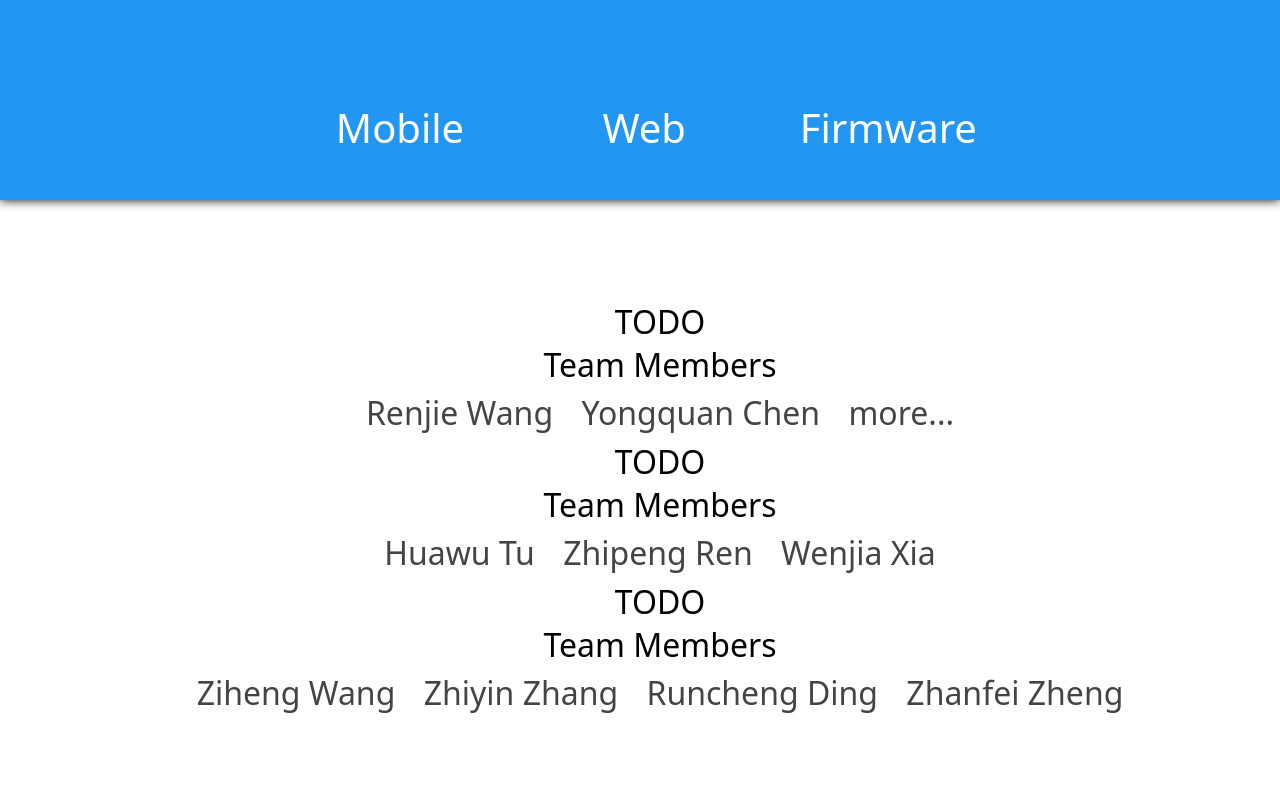
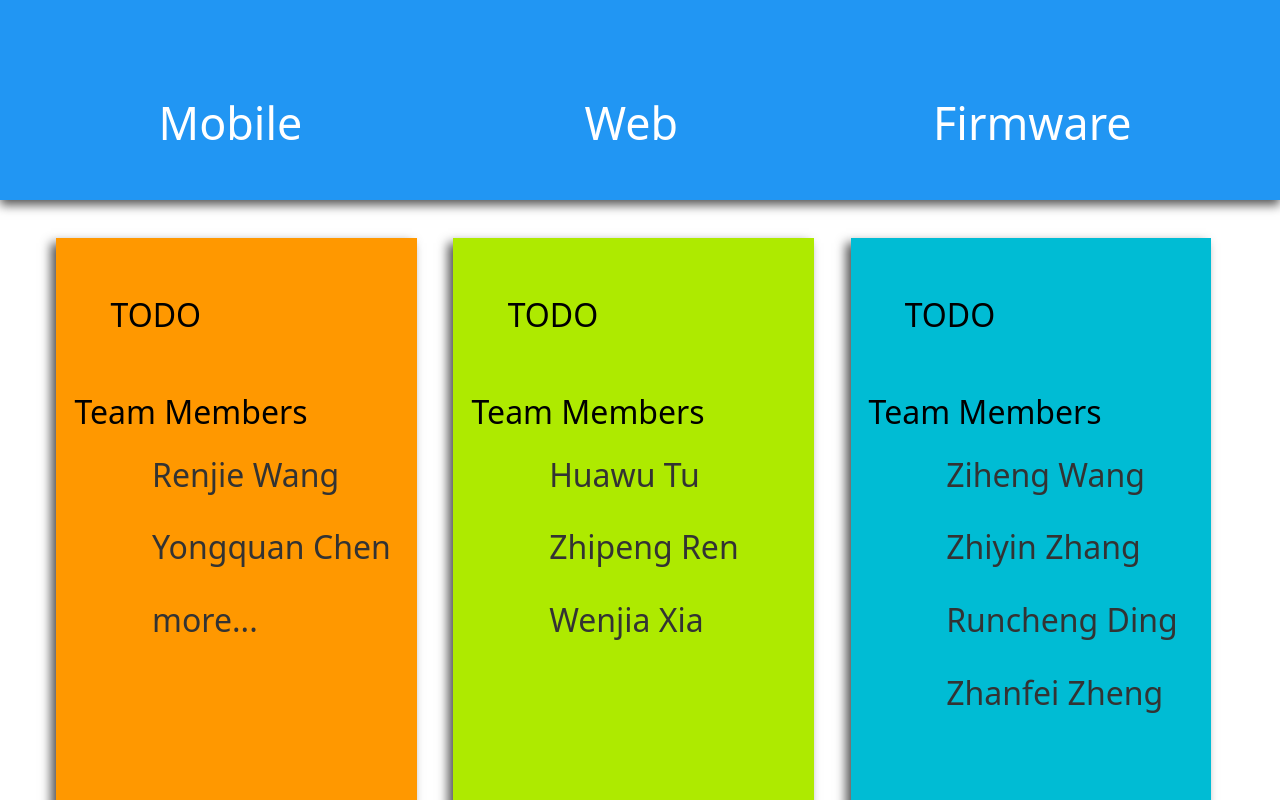
Before and after one commit to nds235/git-oss.github.io, a plain HTML site: page index.html in a window 1280 px wide. Shown: the top 800 px of the page. Drawn offline with Linux system fonts and the light colour scheme.

Commit message:
Add files via upload

```diff
--- a/css/addition.css
+++ b/css/addition.css
@@ -19,7 +19,7 @@ a:visited {
 
 
 .intro a:link, .intro a:visited {
-    color: #444
+    color: #333
 }
 .intro a:hover {
     color: #000
--- a/css/page.css
+++ b/css/page.css
@@ -13,68 +13,69 @@ body {
 
 #navigation, #topBar {
     height: 200px;
-    box-shadow: 0 0px 10px;
+    box-shadow: 0 5px 10px #555;
     background-color: #2196f3
 }
 #navigation a, #topBar a {
     display: inline-block;
     position: relative;
-    top: 80px;
-    left: 280px;
-    padding: 20px;
-    width: 200px;
+    top: 30%;
+    left: 2.5%;
+    margin: 0 3%;
+    padding: 2.5%;
+    width: 20%;
     text-align: center;
-    font-size: 40px
+    font-size: 2.8em
 }
-
-
-/* #topBar {
-    position: fixed;
-    top: 0;
-    z-index: 0;
-    width: 100%;
-    height: 62px
-}
-#topBar a {
-    top: 0;
-    padding: 5px 20px
-} */
 
 
 
 #content {
-    margin-top: 100px;
-    min-height: 700px
+    margin: 3%
 }
 .intro {
-    margin: 20px 160px;
-    width: 1000px;
-    height: 120px;
+    float: left;
+    margin: 0 1.5% 2.5%;
+    width: 30%;
+    min-height: 900px;
+    box-shadow: -5px 5px 10px #555;
     text-align: center;
     font-size: 2em;
 }
-#intro1 {
+#introM {
     background-color: #ff9800
 }
-#intro2 {
-    background-color: #009688
+#introW {
+    background-color: #aeea00
 }
-#intro3 {
+#introS {
     background-color: #00bcd4
 }
-#intro4 {
-    background-color: #ffc107
+.intro a, .intro p {
+    display: inline-block;
+    float: left;
+    clear: both
+}
+.intro .information {
+    margin: 15%
+}
+.intro .description {
+    margin-left: 5%
+}
+.intro a {
+    margin: 5% 0 2% 25%
 }
 
 
 
+
 #bottomBar {
-    height: 32px;
+    clear: both;
     background-color: #333
 }
 #bottomBar p, a {
     display: inline-block;
-    padding: 5px 10px;
+    padding: 0.6% 1.5%;
     color: #aaa
 }
 #bottomBar #sitemap {
```
